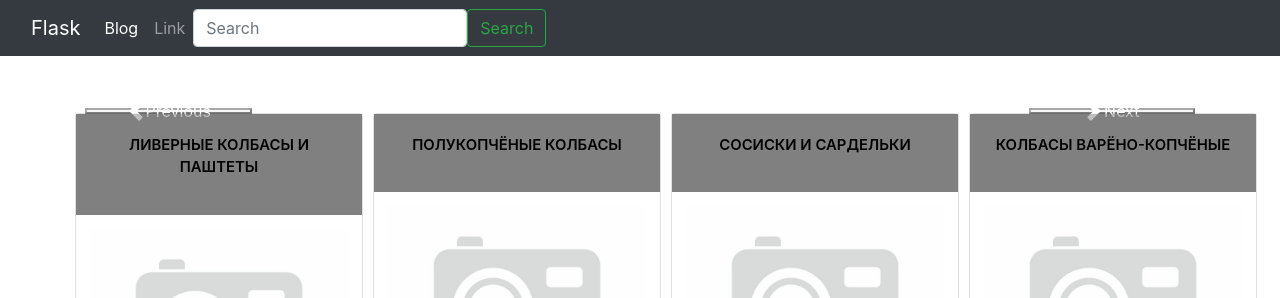
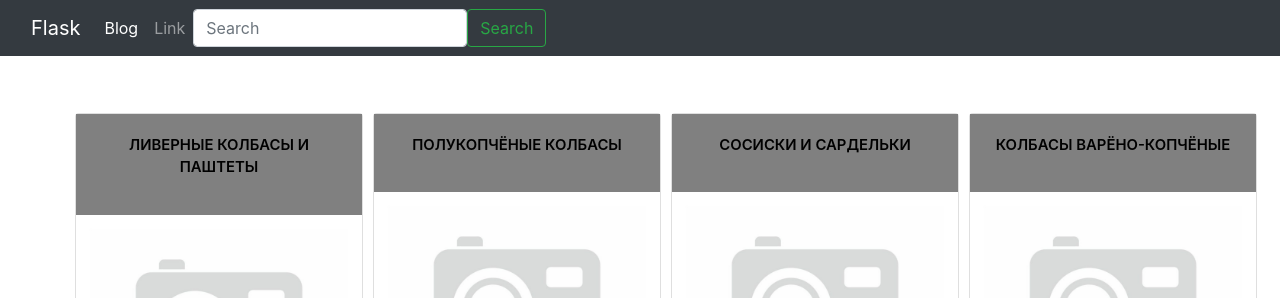
Before and after one commit to Dominus8/meet-factory, a Flask app: template templates/index.html in a window 1280 px wide. Shown: the top 298 px of the page. Run offline with Flask 2, Linux system fonts and the light colour scheme; the template is opened without the code that fills it: values that come from a table or form of the project are taken from there, others are empty; data comes from the database, SQL or seed files in the repository; parts of the project's set-up code (start-up, migrations or seed data) failed here and were passed over; some libraries are stand-ins or nearby versions.

Commit message:
Убрал кнопки со слайдера

```diff
--- a/templates/index.html
+++ b/templates/index.html
@@ -18,14 +18,7 @@
     {% endfor %}
 
   </div>
-  <button class="carousel-control-prev" type="button" data-bs-target="#carouselExampleInterval" data-bs-slide="prev">
-    <span class="carousel-control-prev-icon" aria-hidden="true"></span>
-    <span class="visually-hidden">Previous</span>
-  </button>
-  <button class="carousel-control-next" type="button" data-bs-target="#carouselExampleInterval" data-bs-slide="next">
-    <span class="carousel-control-next-icon" aria-hidden="true"></span>
-    <span class="visually-hidden">Next</span>
-  </button>
+
 </div>
 <div class="row">
     <div class="cat_cards">
```
